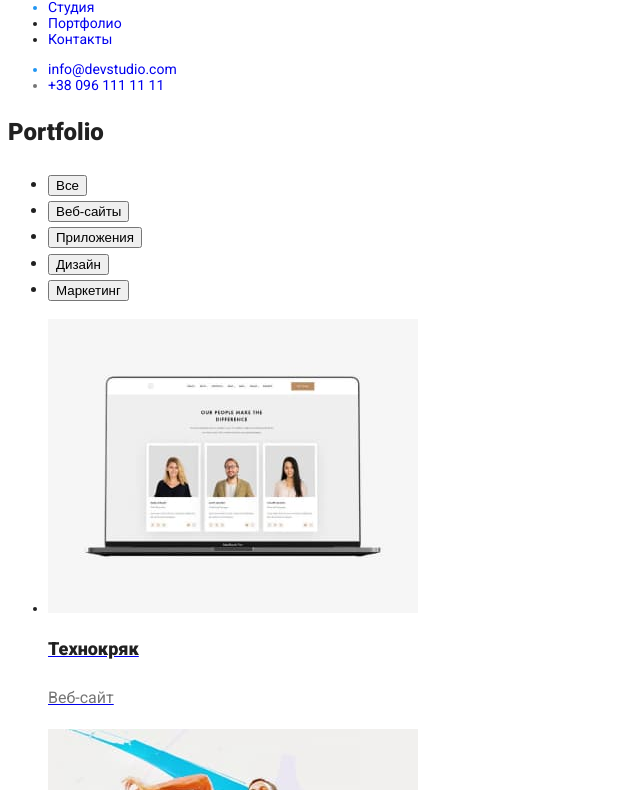
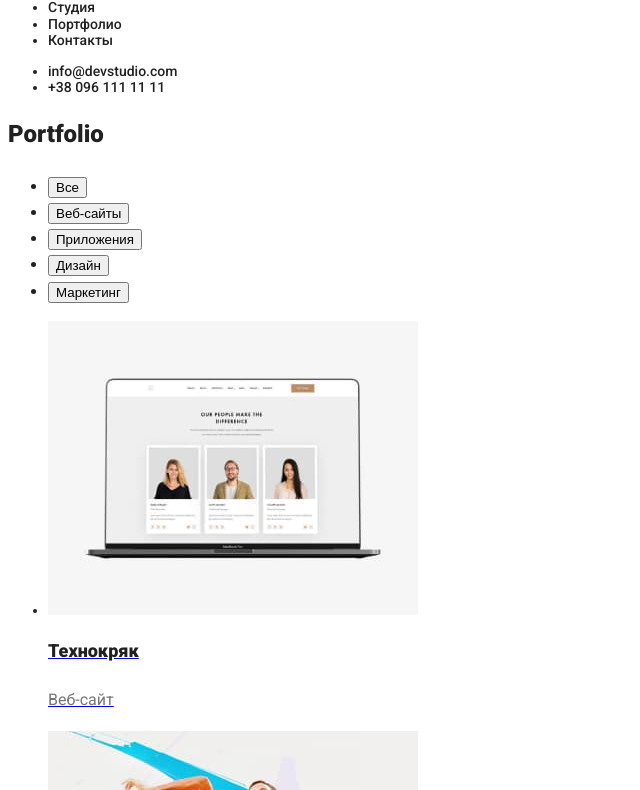
Before and after one commit to SerhiiIlinskyi/goit-markup-hw-02, a plain HTML site: page portfolio.html in a window 1280 px wide. Shown: the part 53-843 px from the top of the page, without its empty margins (0-640 px from the left). Drawn offline with Linux system fonts and the light colour scheme.

Commit message:
Изменение цвета кнопок

```diff
--- a/css/style.css
+++ b/css/style.css
@@ -14,18 +14,18 @@ body {
   --brand-color-name: #ffffff;
 }
 /**изменения цвета кнопки**/
-.header .studio:hover,
-.header .studio:focus,
-.header .portfolio:hover,
-.header .portfolio:focus,
-.header .contacts:hover,
-.header .contacts:focus,
-.header .header-https:hover,
-.header .header-https:focus,
-.header .header-tel:hover,
-.header .header-tel:focus {
-  background-color: cadetblue;
-  color: var(--brand-color-name);
+.header .studio .color-block:hover,
+.header .studio .color-block:focus,
+.header .portfolio .color-block:hover,
+.header .portfolio .color-block:focus,
+.header .contacts .color-block:hover,
+.header .contacts .color-block:focus,
+.header .header-https .color-block:hover,
+.header .header-https .color-block:focus,
+.header .header-tel .color-block:hover,
+.header .header-tel .color-block:focus {
+  background-color: var(--brand-color-name);
+  color: var(--brand-color-basic);
 }
 
 .cap .to-order:hover,
@@ -57,7 +57,7 @@ body {
 .poster .poster-text:hover,
 .poster .poster-text:focus {
   background-color: cornflowerblue;
-  color: white;
+  color: var(--brand-color-name);
 }
 
 .footer .adress-adress:hover,
@@ -67,8 +67,9 @@ body {
 .footer .adress-tel:hover,
 .footer .adress-tel:focus {
   background-color: darkcyan;
-  color: var(--brand-color-name);
+  color: var(--brand-color-title);
 }
+
 /**верхняя линия**/
 .header {
 }
@@ -84,35 +85,53 @@ body {
 
 .drei-knopka {
 }
+
+.color-block {
+  color: var(--brand-color-title);
+}
+
 .studio {
-  font-family: ;
-  font-size: ;
-  line-height: ;
-  font-weight: ;
-  color: var(--brand-color-basic);
+  font-family: Roboto;
+  font-weight: 500;
+  font-size: 14px;
+  line-height: 1.17;
+  font-weight: 500;
+  /**color: var(--brand-color-basic);**/
 }
 .portfolio {
-  font-family: ;
-  font-size: ;
-  line-height: ;
-  font-weight: ;
+  font-family: Roboto;
+  font-weight: 500;
+  font-size: 14px;
+  line-height: 1.17;
+  font-weight: 500;
   color: ;
 }
 .contacts {
-  font-family: ;
-  font-size: ;
-  line-height: ;
-  font-weight: ;
+  font-family: Roboto;
+  font-weight: 500;
+  font-size: 14px;
+  line-height: 1.17;
+  font-weight: 500;
   color: ;
 }
 .zwei-knopka {
   color: ;
 }
 .header-https {
-  color: var(--brand-color-basic);
+  font-family: Roboto;
+  font-weight: 500;
+  font-size: 14px;
+  line-height: 1.17;
+  font-weight: 500;
+  /**color: var(--brand-color-basic);**/
 }
 .header-tel {
-  color: var(--brand-color-text);
+  font-family: Roboto;
+  font-weight: 500;
+  font-size: 14px;
+  line-height: 1.17;
+  font-weight: 500;
+  /**color: var(--brand-color-text);**/
 }
 
 /**index**/
@@ -159,7 +178,6 @@ body {
 .how-a {
   font-size: 36px;
   line-height: 1.17;
-  color: ;
   font-weight: 700;
 }
 .imgbox-a {
@@ -181,7 +199,7 @@ body {
 }
 .name-img {
   font-size: 16px;
-  line-height: 1.172;
+  line-height: 1.17;
   color: var(--brand-color-title);
   font-weight: 500;
 }
@@ -261,3 +279,6 @@ body {
 .footer-studio {
   color: #ffffff;
 }
+.adress {
+  color: var(--brand-color-name);
+}
--- a/portfolio.html
+++ b/portfolio.html
@@ -23,9 +23,8 @@
         <!--<a href="WebStudio">WebStudio</a>-->
         <!--h2 class="Web-Studio1"><a href="WebStudio">WebStudio</a></h2>-->
         <ul class="drei-knopka">
-            <li class="studio"><a href="index.html" style="text-decoration: none;">Студия</a></li>
-            <li class="portfolio"><a href="portfolio.html" style="text-decoration: none;"><span
-                        class="color-block">Портфолио</span></a></li>
+            <li class="studio"><a href="index.html" style="text-decoration: none;"><span class="color-block">Студия</span></a></li>
+            <li class="portfolio"><a href="portfolio.html" style="text-decoration: none;"><span class="color-block">Портфолио</span></a></li>
             <li class="contacts"><a href="Контакты" style="text-decoration: none;"><span
                         class="color-block">Контакты</span></a></li>
         </ul>
@@ -33,7 +32,7 @@
 
     <ul class="zwei-knopka">
         <li class="header-https"><a href="https://info@devstudio.com" style="text-decoration: none;"
-                target="_blank" rel="">info@devstudio.com</a></li>
+                target="_blank" rel=""><span class="color-block">info@devstudio.com</span></a></li>
         <li class="header-tel"><a href="tel:+380961111111" style="text-decoration: none;"><span class="color-block">+38 096 111 11 11</span></a></li>
     </ul>
 
@@ -140,11 +139,11 @@
         <a href="Web-Studio" class="web-studio" target="_blank">Web<span class="footer-studio">Studio</span></a>
         <address>
             <ul class="adress">
-                <li class="adress-adress"><a href="г.-Киев,-пр-т-Леси-Украинки,-26">г. Киев, пр-т Леси Украинки, 26</a></li>
+                <li><a href="г.-Киев,-пр-т-Леси-Украинки,-26" class="adress-adress">г. Киев, пр-т Леси Украинки, 26</a></li>
 
-                <li class="adress-https"><a href="httpsinfom" target="_blank">info@example.com</a></li>
-                <li class="adress-tel"><a href="tel+38-099-111-11-11">+38 099 111 11 11</a></li>
-            </ul>
+                <li><a href="httpsinfom" class="adress-https" target="_blank">info@example.com</a></li>
+                <li><a href="tel+38-099-111-11-11" class="adress-tel">+38 099 111 11 11</a></li>
+             </ul>
         </address>
 
     </footer>
```
Also changed, not shown: index.html (+6 -6 lines).
